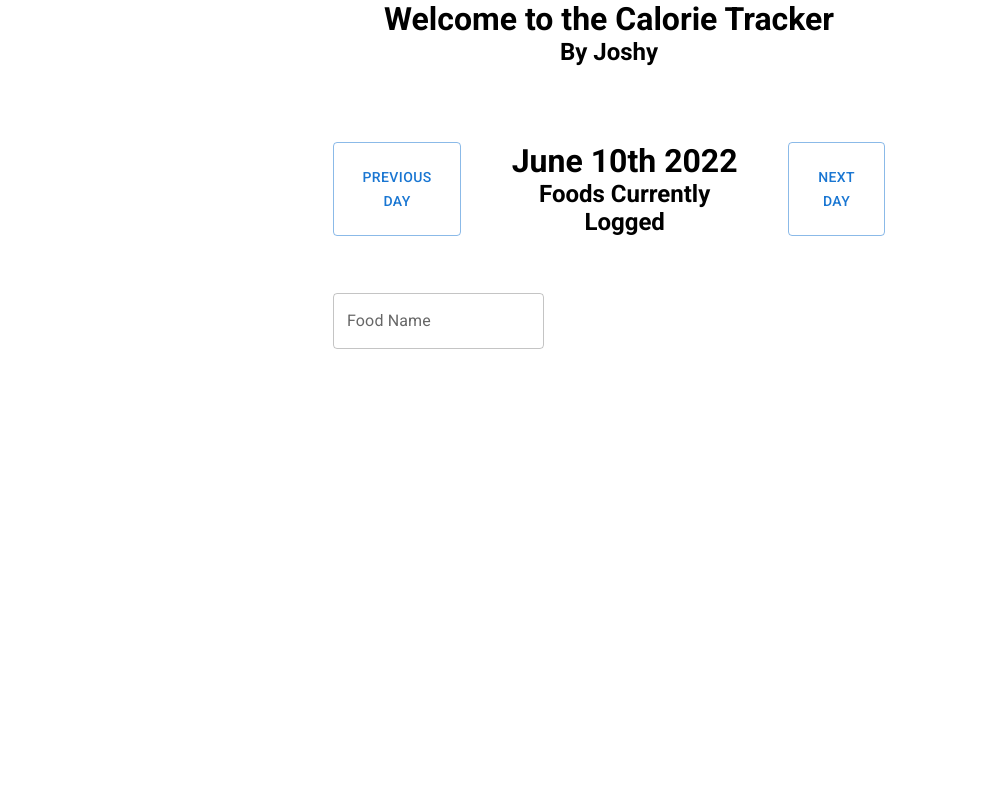
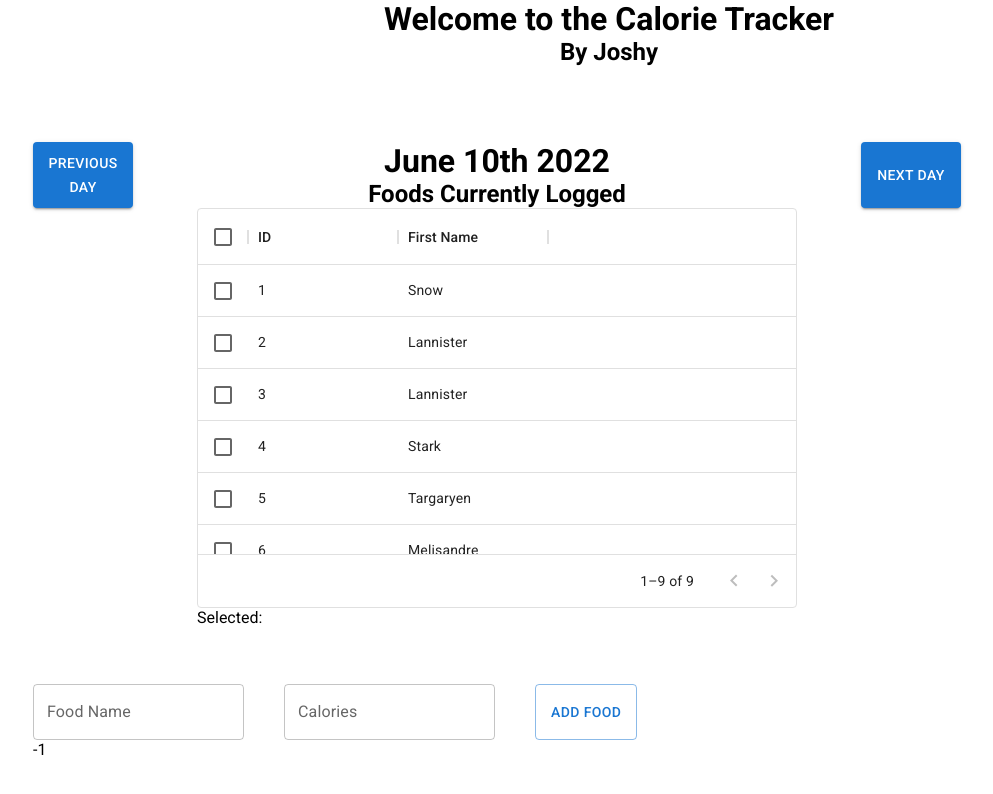
Before and after one commit to devjoshdev/calorie-tracker, a React (Create React App) app: page / in a window 1280 px wide. Shown: the top 794 px of the page, without its empty margins (31-1024 px from the left). Built offline with nearby package versions, Linux system fonts and the light colour scheme.

Commit message:
can select row on the list of foods

```diff
--- a/package.json
+++ b/package.json
@@ -6,9 +6,11 @@
     "@emotion/react": "^11.9.0",
     "@emotion/styled": "^11.8.1",
     "@mui/material": "^5.8.3",
+    "@mui/x-data-grid": "^5.12.1",
     "@testing-library/jest-dom": "^5.16.4",
     "@testing-library/react": "^13.3.0",
     "@testing-library/user-event": "^13.5.0",
+    "axios": "^0.27.2",
     "moment": "^2.29.3",
     "react": "^18.1.0",
     "react-dom": "^18.1.0",
--- a/src/App.js
+++ b/src/App.js
@@ -12,6 +12,7 @@ function App() {
   const [focusedDay, setFocusedDay] = useState(moment().format('MMMM Do YYYY'));
   const [focusedMoment, setFocusedMoment] = useState(moment());
   const [foodNameToAdd, setFoodNameToAdd] = useState("");
+  const [caloriesToAdd, setCaloriesToAdd] = useState(-1);
   return (
     <div className="App">
       <h1> Welcome to the Calorie Tracker </h1>
@@ -20,19 +21,26 @@ function App() {
       <br></br>
       <br></br>
       <br></br>
-      <Container maxWidth='sm'>
-        <Stack spacing={5} direction="row">
-          <Button variant="outlined" onClick={() => {setFocusedMoment(focusedMoment.subtract(1, 'days')); setFocusedDay(focusedMoment.format('MMMM Do YYYY'));}}>Previous Day</Button>
+      <Container maxWidth='lg'>
+        <Stack spacing={8} direction="row">
+          <Button style={{maxWidth: '100px', maxHeight: '66px', minWidth: '100px', minHeight: '66px'}} variant="contained" onClick={() => {setFocusedMoment(focusedMoment.subtract(1, 'days')); setFocusedDay(focusedMoment.format('MMMM Do YYYY')); console.log('e')}}>Previous Day</Button>
           <FoodList focusedDay = {focusedDay}/>
-          <Button variant="outlined" onClick={() => {setFocusedMoment(focusedMoment.add(1, 'days')); setFocusedDay(focusedMoment.format('MMMM Do YYYY'));}}>Next Day</Button>
+          <Button style={{maxWidth: '100px', maxHeight: '66px', minWidth: '100px', minHeight: '66px'}} variant="contained" onClick={() => {setFocusedMoment(focusedMoment.add(1, 'days')); setFocusedDay(focusedMoment.format('MMMM Do YYYY'));}}>Next Day</Button>
         </Stack>
         <br></br>
         <br></br>
         <br></br>
-        <TextField id="outlined-basic" label="Food Name" variant="outlined" onChange={(e) => {
+        <Stack spacing={5} direction="row">
+        <TextField id="food-name" label="Food Name" variant="outlined" onChange={(e) => {
           setFoodNameToAdd(e.target.value);
         }} />
+        <TextField id="calories" label="Calories" variant="outlined" onChange={(e) => {
+          setCaloriesToAdd(e.target.value); console.log(caloriesToAdd);
+        }} />
+        <Button variant="outlined"> Add Food </Button>
+         </Stack>
         <p>{foodNameToAdd}</p>
+        <p>{caloriesToAdd}</p>
 
       </Container>
 
--- a/src/components/FoodList.js
+++ b/src/components/FoodList.js
@@ -1,11 +1,55 @@
-
+import { DataGrid } from '@mui/x-data-grid';
+// import axios from 'axios';
+import {useState} from 'react';
 
 function FoodList({focusedDay}) {
+  const [selected, setSelected] = useState([]);
+  const columns = [
+    { field: 'id', headerName: 'ID', width: 150},
+    { field: 'firstName', headerName: 'First Name', width: 150}
+  ];
 
+  const rows = [
+    { id: 1, firstName: 'Snow'},
+    { id: 2, firstName: 'Lannister'},
+    { id: 3, firstName: 'Lannister'},
+    { id: 4, firstName: 'Stark'},
+    { id: 5, firstName: 'Targaryen'},
+    { id: 6, firstName: 'Melisandre'},
+    { id: 7, firstName: 'Clifford'},
+    { id: 8, firstName: 'Frances' },
+    { id: 9, firstName: 'Roxie'},
+  ];
     return (
         <div>
          <h1> {focusedDay} </h1>
          <h2> Foods Currently Logged </h2>
+         <div style={{ height: 400, width: 600 }}>
+          <div style={{ height: 400, width: 600 }}>
+         <DataGrid
+          rows={rows}
+          columns={columns}
+          pageSize={10}
+          rowsPerPageOptions={[10]}
+          selectionModel={selected}
+          onSelectionModelChange={(selection) => {
+            if (selection.length > 1) {
+              const selectionSet = new Set(selected);
+              const result = selection.filter((s) => !selectionSet.has(s));
+
+              setSelected(result);
+            } else {
+              setSelected(selection);
+            }
+          }}
+          checkboxSelection
+
+        />
+        </div>
+          </div>
+
+
+        <p> Selected: {selected} </p>
         </div>
 
     );
```
Also changed, not shown: 1 other file (tests, documents, lock files or other folders).
